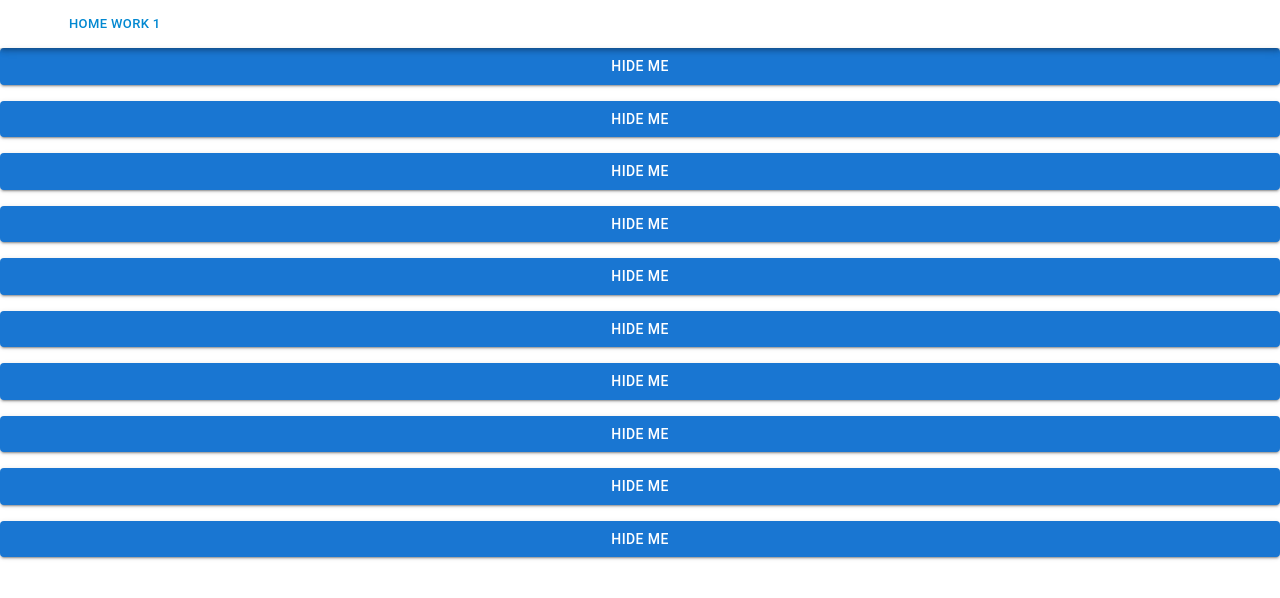
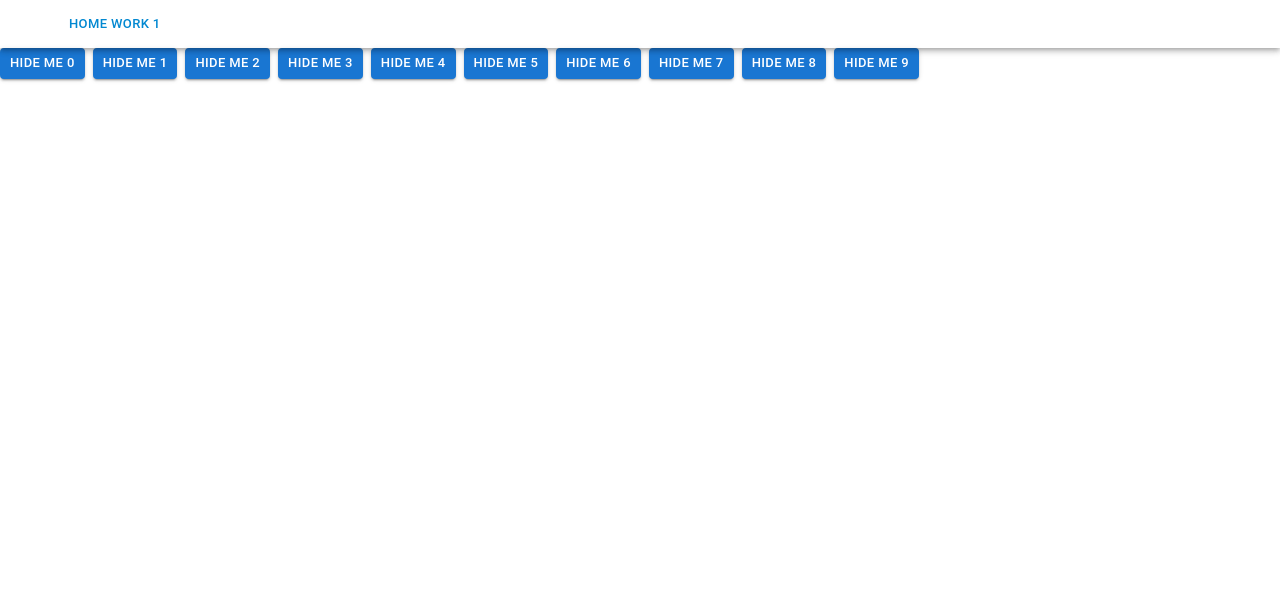
Before and after one commit to vborutenko7/react-crash-course, a React (Vite) app: page / in a window 1280 px wide. Shown: the top 598 px of the page. Built offline with nearby package versions, Linux system fonts and the light colour scheme; some icons are missing.

Commit message:
hidding buttoon

```diff
--- a/src/client/components/HomeWork1/HidingButton.tsx
+++ b/src/client/components/HomeWork1/HidingButton.tsx
@@ -9,5 +9,6 @@ export default function HidingButton({ title }: ButtonProps) {
     const [hidden, setHidden] = useState(false);
 
 
-    return !hidden ? <Button onClick={() => setHidden(true)} variant="contained">Hide me {title}</Button> : null
+    return !hidden ? <Button sx={{ mr: 1 }} size="small" onClick={() => setHidden(true)} variant="contained">Hide
+        me {title}</Button> : null
 }
--- a/src/client/components/HomeWork1/HidingButtons.tsx
+++ b/src/client/components/HomeWork1/HidingButtons.tsx
@@ -1,12 +1,11 @@
 import HidingButton from './HidingButton';
-import { Stack } from '@mui/material';
 
 export default function HidingButtons() {
     return (
-        <Stack spacing={2}>
+        <div >
             {[...Array(10)].map((_, idx) => (
-                <HidingButton key={idx}/>
+                <HidingButton title={idx.toString()} key={idx}/>
             ))}
-        </Stack>
+        </div>
     );
 }
```
